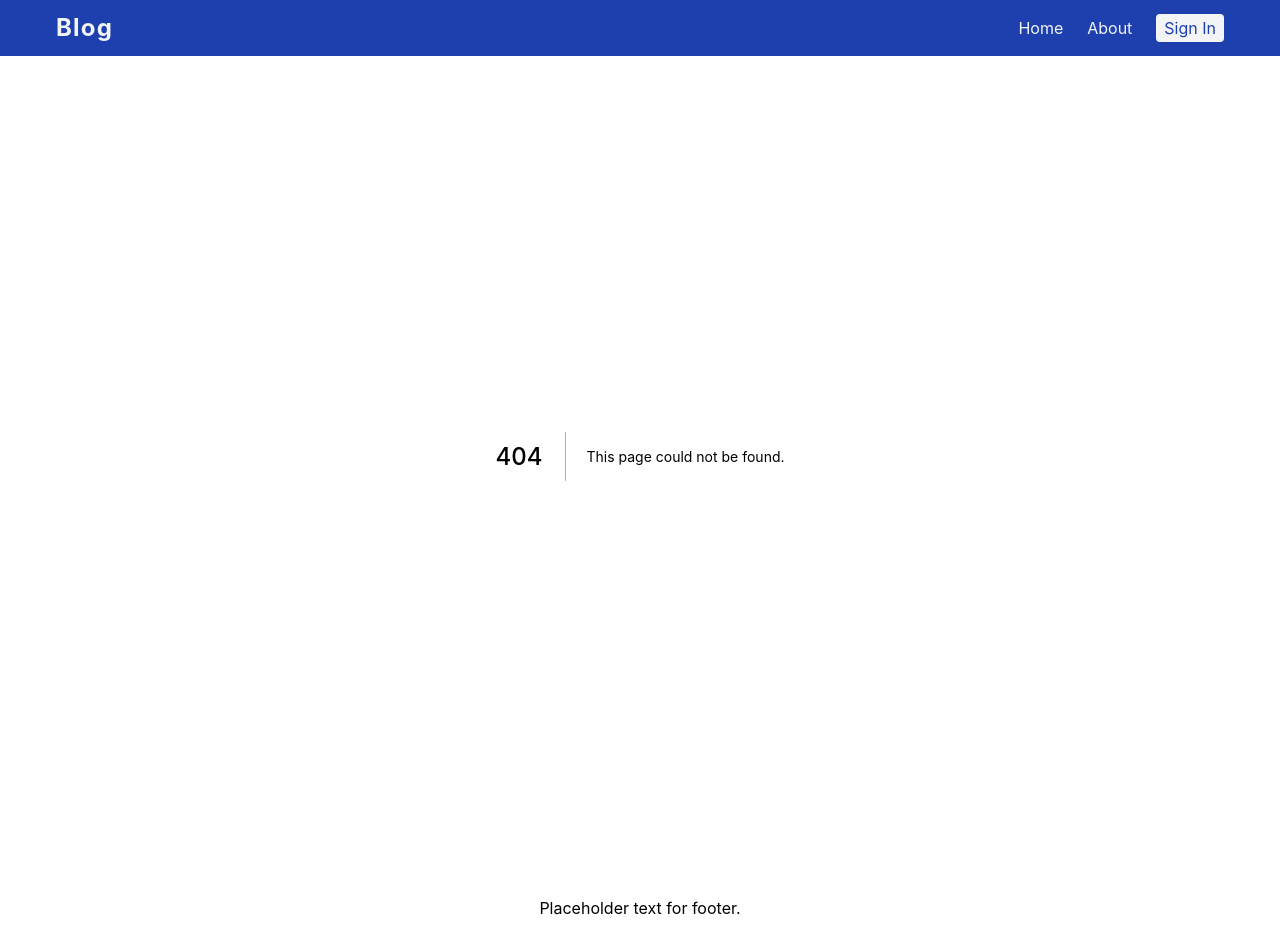
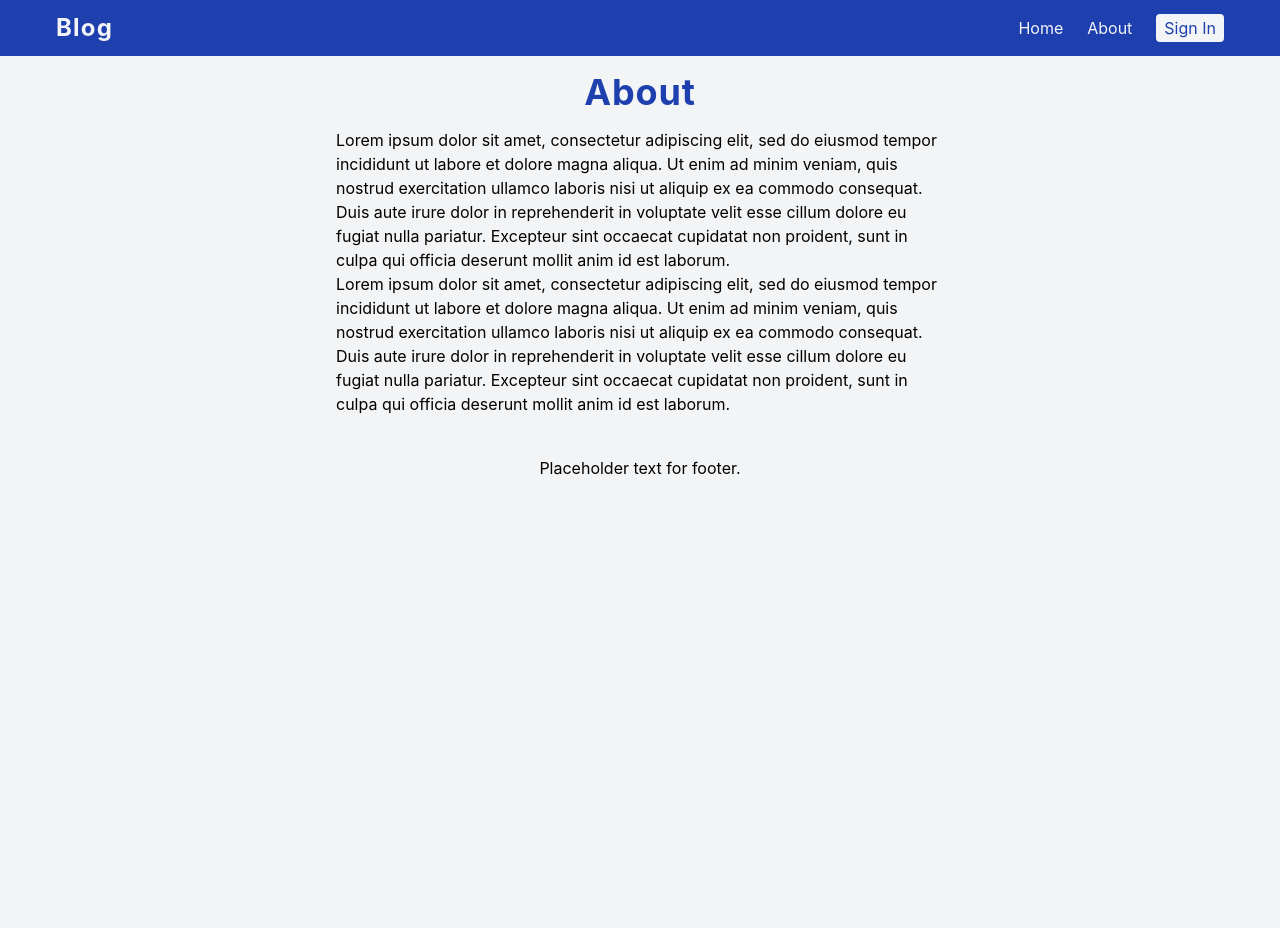
Before and after one commit to MattB09/blog_backend, a Next.js app in the folder app/: page /about in a window 1280 px wide. Before the commit this address had no page. After the commit the page ends 800 px from the top, so only its background shows below. Built offline with nearby package versions, Linux system fonts and the light colour scheme.

Commit message:
Created about page.

```diff
--- /dev/null
+++ b/app/pages/about.tsx
@@ -0,0 +1,21 @@
+import React from 'react'
+
+
+const about: React.FC = () => {
+  return (
+    <main className="px-4 mt-4 mx-auto sm:max-w-screen-sm">
+      <h1 className="font-bold text-4xl tracking-wide block text-blue-800 mt-4 text-center">About</h1>
+      <div className="mt-4">
+        <p>
+          Lorem ipsum dolor sit amet, consectetur adipiscing elit, sed do eiusmod tempor incididunt ut labore et dolore magna aliqua. Ut enim ad minim veniam, quis nostrud exercitation ullamco laboris nisi ut aliquip ex ea commodo consequat. Duis aute irure dolor in reprehenderit in voluptate velit esse cillum dolore eu fugiat nulla pariatur. Excepteur sint occaecat cupidatat non proident, sunt in culpa qui officia deserunt mollit anim id est laborum.
+        </p>
+        <p>
+          Lorem ipsum dolor sit amet, consectetur adipiscing elit, sed do eiusmod tempor incididunt ut labore et dolore magna aliqua. Ut enim ad minim veniam, quis nostrud exercitation ullamco laboris nisi ut aliquip ex ea commodo consequat. Duis aute irure dolor in reprehenderit in voluptate velit esse cillum dolore eu fugiat nulla pariatur. Excepteur sint occaecat cupidatat non proident, sunt in culpa qui officia deserunt mollit anim id est laborum.
+        </p>
+
+      </div>
+    </main>
+  )
+}
+
+export default about
```
